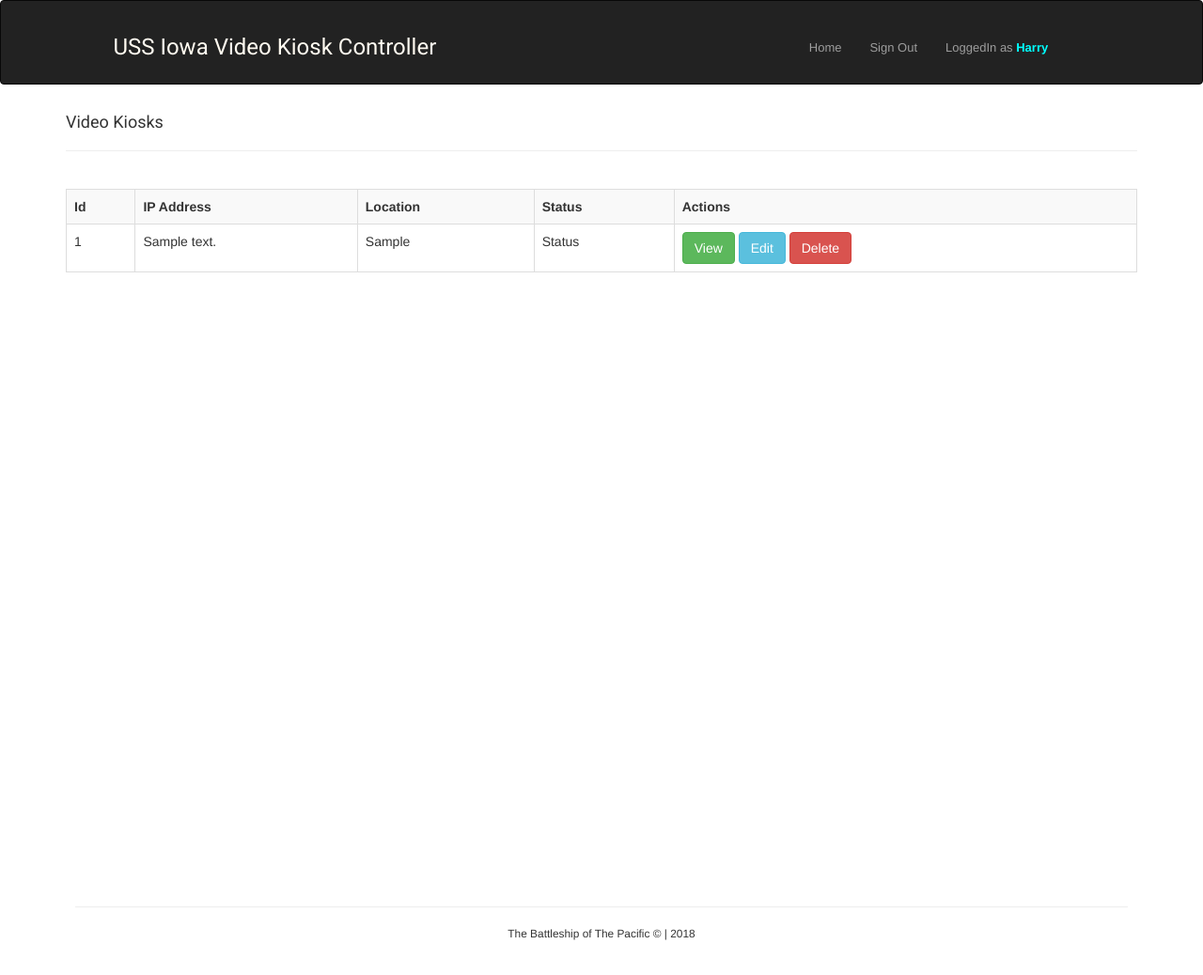
After one commit to MrExeter/battleship_video_controller, a Flask app: page /kiosks in a window 1280 px wide. The commit adds this page. Shown: the whole page at 94% size. Run offline with Flask 2, Linux system fonts and the light colour scheme; a user stored in the database is signed in; tables that the repository leaves empty hold one stand-in row (values such as "Sample post"); some libraries are stand-ins or nearby versions.

Commit message:
Added kiosk list and detail pages with corresponding routes

```diff
--- a/app/kiosk/routes.py
+++ b/app/kiosk/routes.py
@@ -1,4 +1,9 @@
-
+'''
+Description - Main and Kiosk routes
+@author - John Sentz
+@date - 01-Mar-2018
+@time - 8:25 PM
+'''
 
 
 from flask import render_template, flash, request, redirect, url_for
@@ -11,11 +16,25 @@
 
 
 @main.route('/')
+@login_required
 def display_kiosks():
 
     kiosks = Kiosk.query.all()
-    return render_template('home.html', kiosk=kiosks)
+    return render_template('home.html', kiosks=kiosks)
 
+
+@main.route('/kiosks')
+@login_required
+def kiosk_list():
+    kiosks = Kiosk.query.all()
+    return render_template('kiosk_list.html', kiosks=kiosks)
+
+
+@main.route('/kiosk/detail/<kiosk_id>')
+@login_required
+def kiosk_detail(kiosk_id):
+    kiosk = Kiosk.query.get(kiosk_id)
+    return render_template('kiosk_detail.html', kiosk=kiosk)
 
 
 @main.route('/kiosk/delete/<kiosk_id>', methods=['GET', 'POST'])
--- /dev/null
+++ b/app/kiosk/templates/kiosk_list.html
@@ -0,0 +1,51 @@
+{% extends 'layout.html' %}
+
+{% block content %}
+
+    <div class="container">
+
+        <h4>Video Kiosks</h4>
+        <hr>
+        <br>
+        {% for kiosk in kiosks %}
+
+            <table class="table table-bordered table-striped table-hover">
+                <tr>
+                    <th>Id</th>
+                    <th>IP Address</th>
+                    <th>Location</th>
+                    <th>Status</th>
+                    <th>Actions</th>
+                </tr>
+
+                {% for kiosk in kiosks %}
+                    <tr>
+                        <td>{{ kiosk.id }}</td>
+                        <td>{{ kiosk.network_address }}</td>
+                        <td>{{ kiosk.location }}</td>
+                        <td>Status</td>
+                        <td>
+                            <a href="{{ url_for('main.kiosk_detail', kiosk_id=kiosk.id)}}" class="btn btn-success">
+                                View
+                            </a>
+
+                            <a href="{{ url_for('main.edit_kiosk', kiosk_id=kiosk.id) }}" class="btn btn-group-sm btn-info">
+                                Edit
+                            </a>
+
+                            <button href="" class="btn btn-group-sm btn-danger">
+                                Delete
+                            </button>
+
+
+                        </td>
+                    </tr>
+
+                {% endfor %}
+
+            </table>
+        {% endfor %}
+
+    </div>
+
+{% endblock %}
--- a/app/kiosk/templates/layout.html
+++ b/app/kiosk/templates/layout.html
@@ -8,7 +8,7 @@
             <meta charset="UTF-8">
             <title>USS Iowa Video Control</title>
             <link rel="stylesheet" href="https://maxcdn.bootstrapcdn.com/bootstrap/3.3.7/css/bootstrap.min.css" integrity="sha384-BVYiiSIFeK1dGmJRAkycuHAHRg32OmUcww7on3RYdg4Va+PmSTsz/K68vbdEjh4u" crossorigin="anonymous">
-            <link href="https://fonts.googleapis.com/css?family=Sansita" rel="stylesheet">
+            <link href="https://fonts.googleapis.com/css?family=Roboto" rel="stylesheet">
             <script src="https://maxcdn.bootstrapcdn.com/bootstrap/3.3.7/js/bootstrap.min.js" integrity="sha384-Tc5IQib027qvyjSMfHjOMaLkfuWVxZxUPnCJA7l2mCWNIpG9mGCD8wGNIcPD7Txa" crossorigin="anonymous"></script>
             <link rel="stylesheet" href="{{ url_for('static', filename = 'css/styles.css') }}">
         </head>
@@ -26,11 +26,9 @@
                                 <h3 class="title">USS Iowa Video Kiosk Controller</h3>
                             </a>
                             <ul class="nav navbar-nav pull-right">
-                                <li><a href=""> Home </a></li>
-
-
 
                                     {% if current_user.is_authenticated %}
+                                        <li><a href=""> Home </a></li>
                                         <li><a href="{{ url_for('authentication.log_out_user') }}">Sign Out</a></li>
                                     {% else %}
                                         <li><a href="{{ url_for('authentication.register_user') }}"> Register </a></li>
@@ -40,9 +38,9 @@
                                 <li>
                                     <a href="">
                                         {% if current_user.is_authenticated %}
-                                            LoggedIn as <b style="color: deeppink">{{ current_user.user_name.title() }}</b>
-                                        {% else %}
-                                            Not LoggedIn
+                                            LoggedIn as <b style="color: cyan">{{ current_user.user_name.title() }}</b>
+{#                                        {% else %}#}
+{#                                            Not LoggedIn#}
                                         {% endif %}
                                     </a>
                                 </li>
--- /dev/null
+++ b/app/static/css/styles.css
@@ -0,0 +1,16 @@
+html, body {height: 100%; margin: 0; padding: 0}
+h1, h2, h3, h4 { font-family: 'Roboto', sans-serif; }
+p, li { font-size: small }
+ul { position: relative; top: 25px; right: 7%;}
+footer{ position: absolute; width: 100%; left:0 ;bottom: 0; height: 40px }
+a h3 {position: relative; left: 10%}
+span {margin: 2px}
+.navbar-inverse { height: 5%; }
+.books {padding: 25px; position: relative; left: 5%; width: 80%}
+.publisher {padding: 25px; position: relative; left: 40px }
+.ftr {padding: 25px}
+.wrapper {position: relative; min-height: 120%;}
+.title { color: floralwhite }
+.form { height: 50%; width:70%; padding: 10px; position: relative; left: 48px}
+.form-group {width: 40%}
+.login-msg{position: relative; left: 48px}
```
Also changed, not shown: app/kiosk/templates/home.html (+11 -0 lines), app/kiosk/templates/kiosk_detail.html (added, +33 -0 lines).
